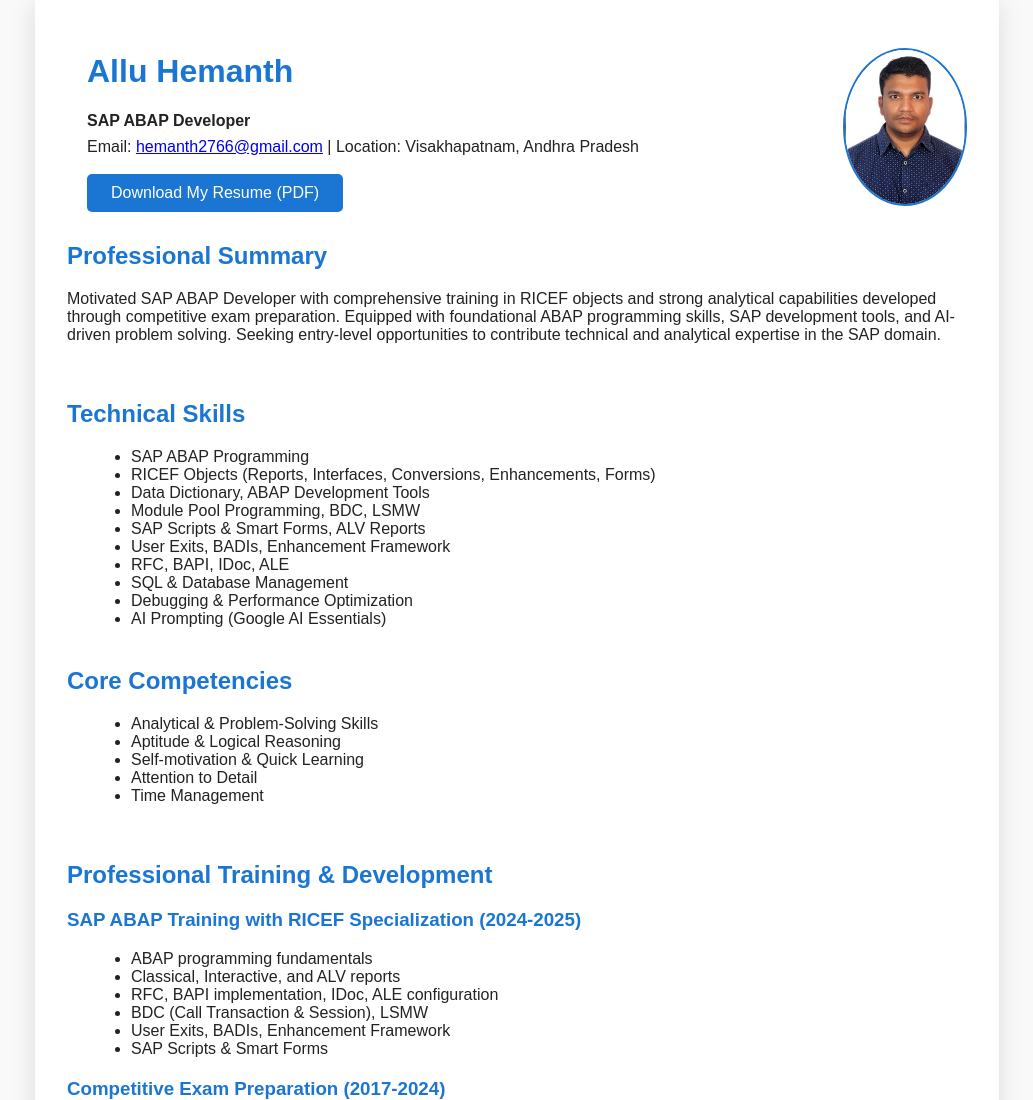
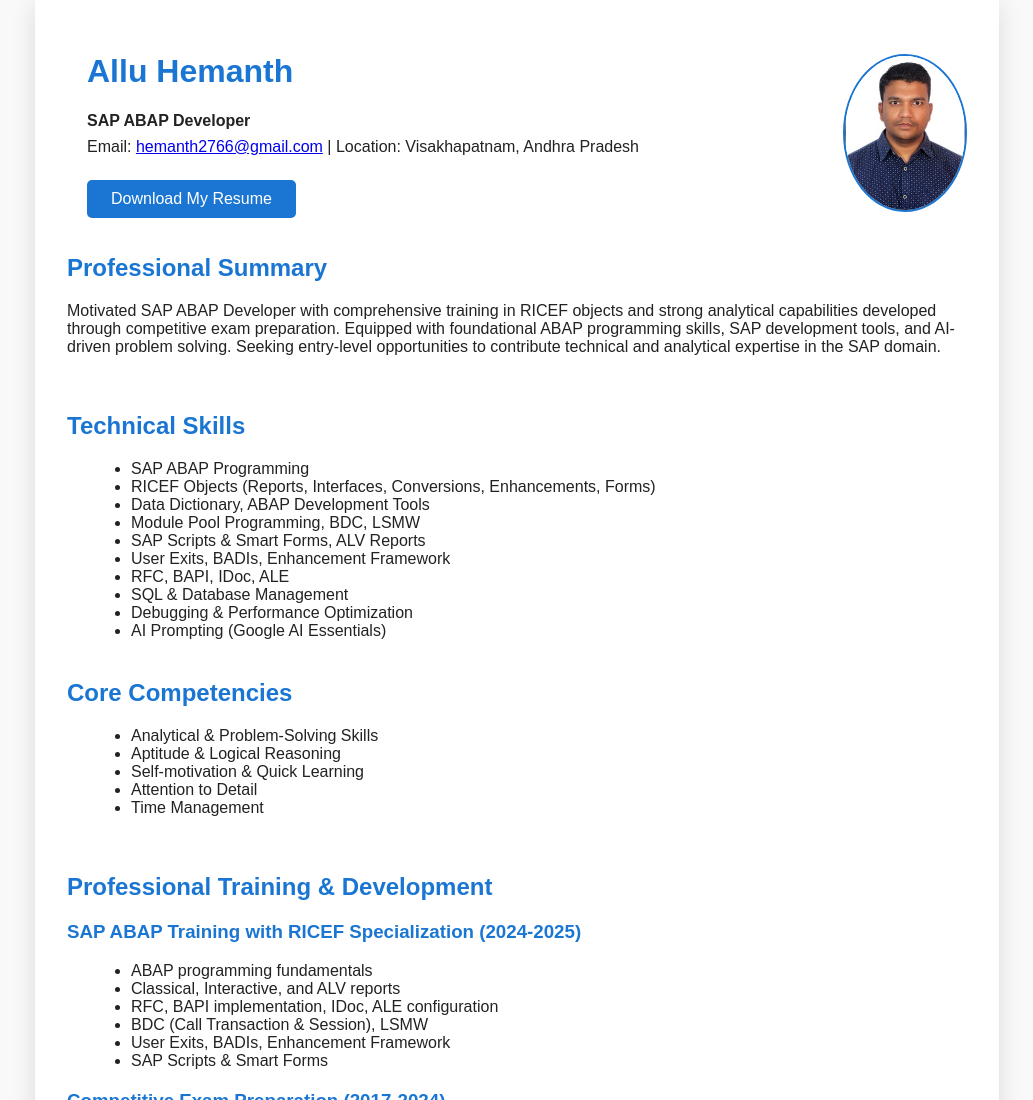
Before and after one commit to hemanth2766/hemanth-portfolio, a plain HTML site: page index.html in a window 1280 px wide. Shown: the top 1100 px of the page, without its empty margins (123-1156 px from the left). Drawn offline with Linux system fonts and the light colour scheme.

Commit message:
Fix HTML formatting and improve structure

```diff
--- a/index.html
+++ b/index.html
@@ -32,9 +32,11 @@
             <span>Email: <a href="mailto:hemanth2766@gmail.com">hemanth2766@gmail.com</a> | </span>
             <span>Location: Visakhapatnam, Andhra Pradesh</span>
         </div>
-        <a style="display:inline-block; margin:10px 0; padding:10px 24px; background:#1a76d2; color:#fff; border-radius:5px; text-decoration:none;" download="" href="hemanth-resume.pdf">
-   Download My Resume (PDF)
+<a href="hemanth-resume.pdf" download
+   style="display:inline-block; margin:16px 0; padding:10px 24px; background:#1a76d2; color:#fff; border-radius:5px; text-decoration:none;">
+   Download My Resume
 </a>
+
     </div>
     <img src="profile.jpg" alt="Allu Hemanth" width="120" style="border-radius: 50%; border: 2px solid #1a76d2; margin-left: 32px;">
 </div>
```
